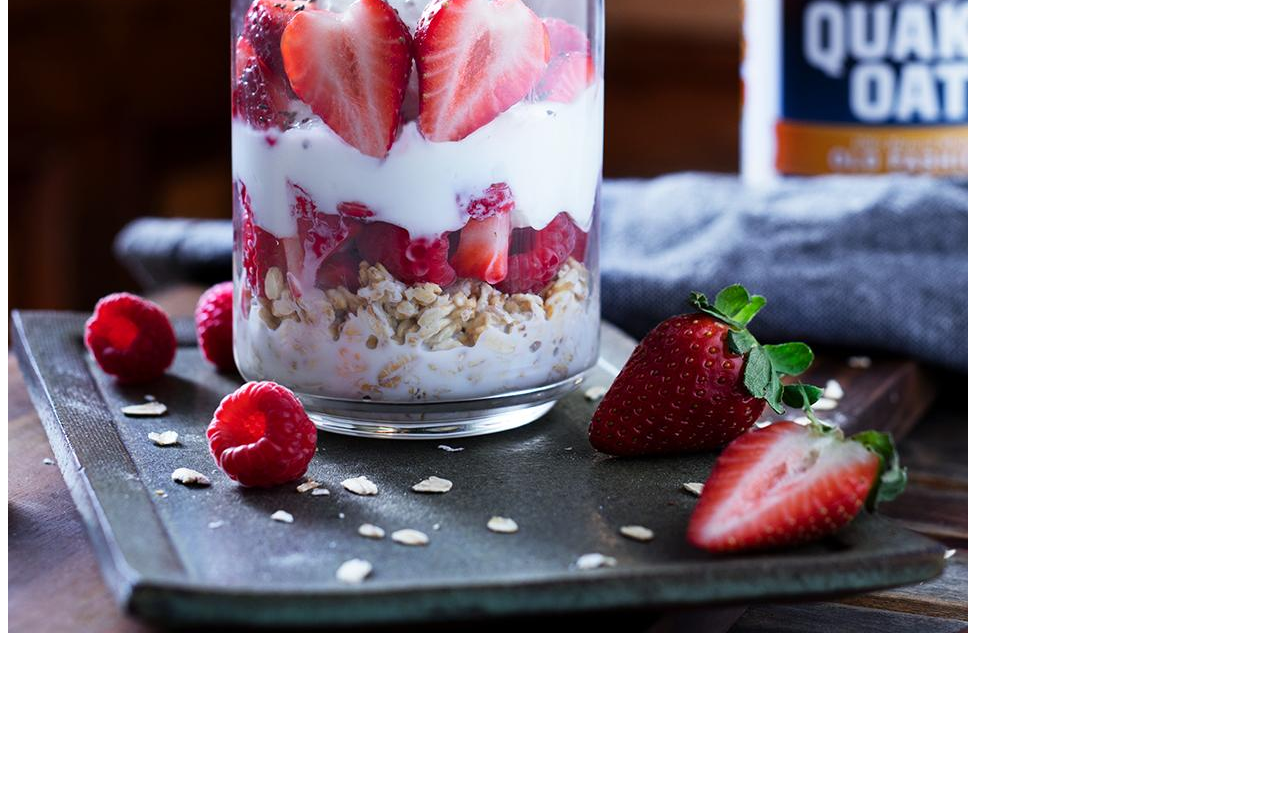
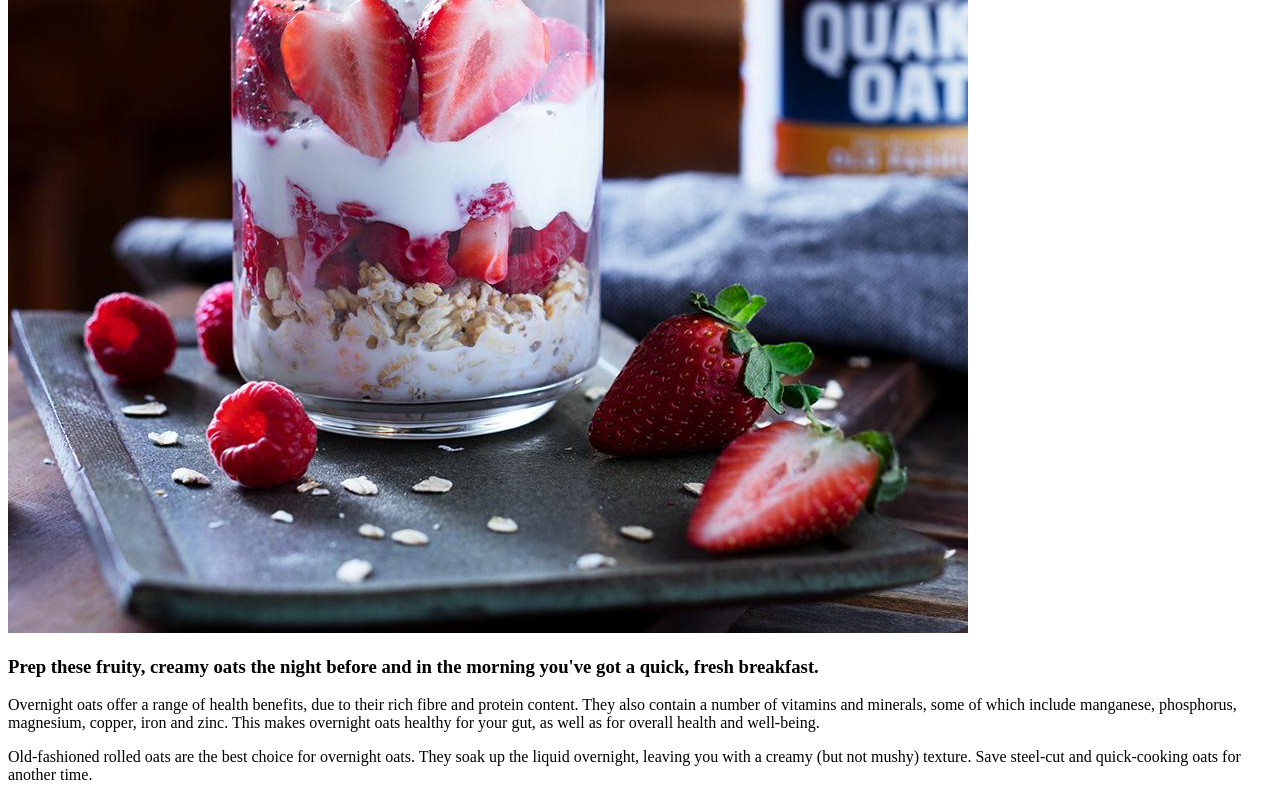
Before and after one commit to AAcod/odin-recipes, a plain HTML site: page recipes/berry-oats.html in a window 1280 px wide. Shown: the part 407-1207 px from the top of the page. Before the commit the page ends 1052 px from the top, so only its background shows below. Drawn offline with Linux system fonts and the light colour scheme.

Commit message:
paragraphs added to berry oats recipe

```diff
--- a/recipes/berry-oats.html
+++ b/recipes/berry-oats.html
@@ -7,5 +7,8 @@
     <body>
         <h1>Berry Overnight Oats</h1>
         <img src="/odin-recipes/img/oats.jpeg" alt="a jar of overnight berry oats">
+        <h3> Prep these fruity, creamy oats the night before and in the morning you've got a quick, fresh breakfast.</h3>
+        <p>Overnight oats offer a range of health benefits, due to their rich fibre and protein content. They also contain a number of vitamins and minerals, some of which include manganese, phosphorus, magnesium, copper, iron and zinc. This makes overnight oats healthy for your gut, as well as for overall health and well-being.</p>
+        <p>Old-fashioned rolled oats are the best choice for overnight oats. They soak up the liquid overnight, leaving you with a creamy (but not mushy) texture. Save steel-cut and quick-cooking oats for another time.</p>
     </body>
 </html>
```
